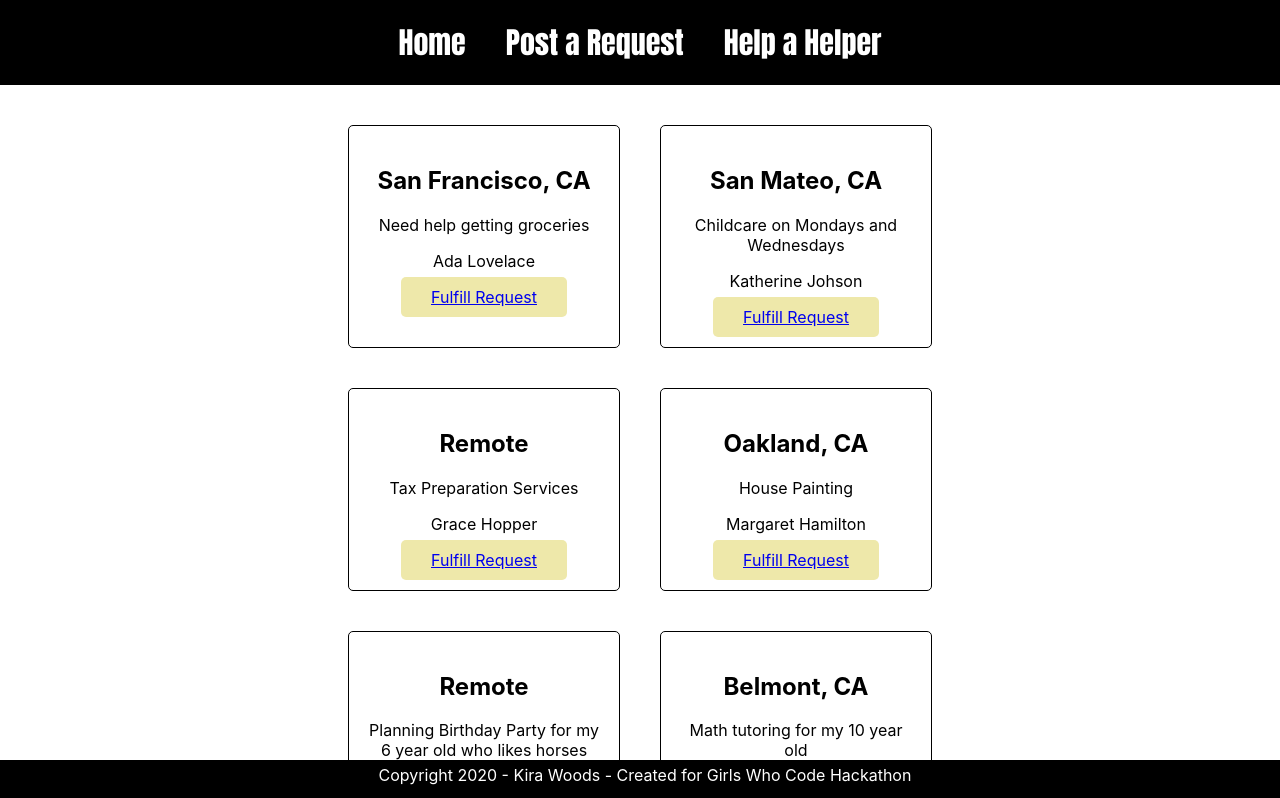
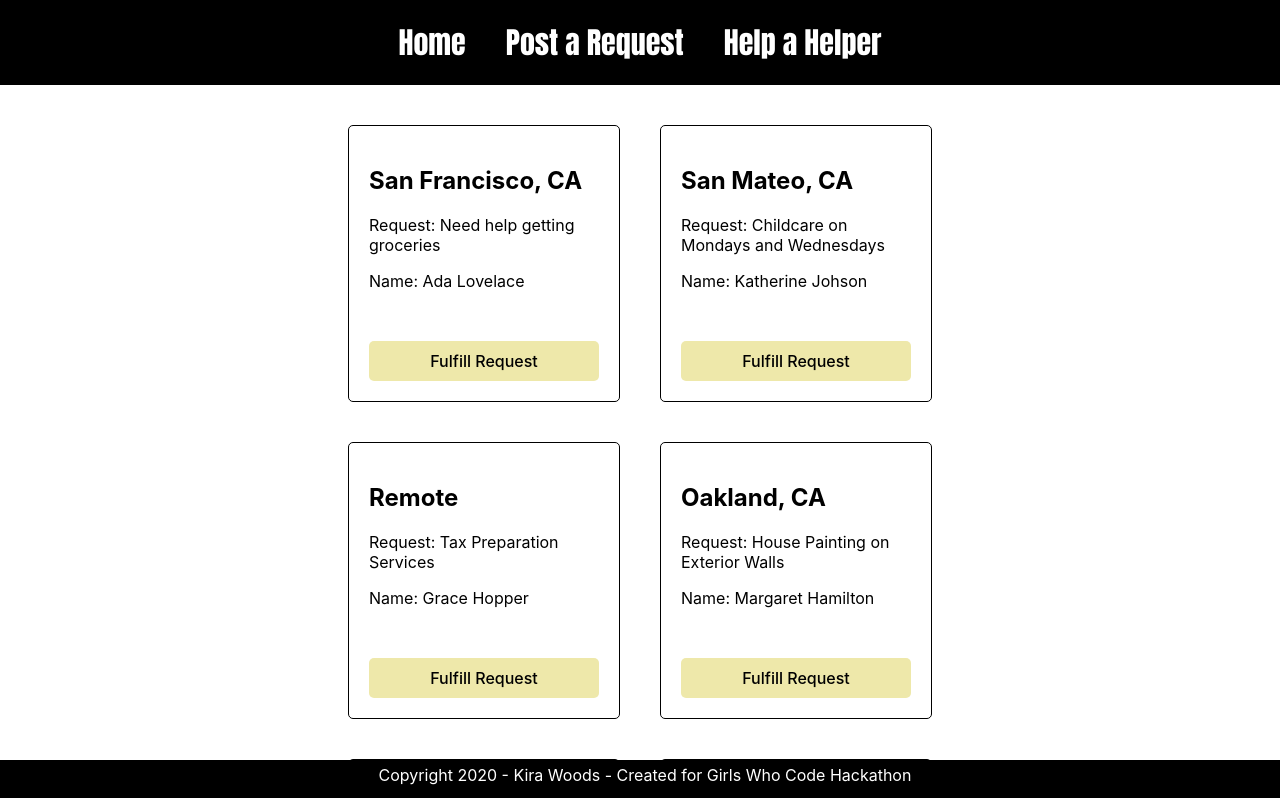
Before and after one commit to kirawoods/helper-helper, a React (Create React App) app: page /helperhelpers in a window 1280 px wide. Shown: the top 798 px of the page. Built offline with nearby package versions, Linux system fonts and the light colour scheme.

Commit message:
updates styling

```diff
--- a/src/components/HelpRequestCard.css
+++ b/src/components/HelpRequestCard.css
@@ -7,9 +7,33 @@
   background-color: white;
 }
 
+.request-container {
+  margin-bottom: 50px;
+}
+
+.location {
+  text-align: left;
+}
+
+.request {
+  text-align: left;
+}
+
+.name {
+  text-align: left;
+}
+
 .fulfill-request-button {
+  text-decoration: none;
+  color: black;
+  font-weight: 500;
   background-color: palegoldenrod;
   border: none;
   border-radius: 5px;
   padding: 10px 30px;
 }
+
+.button-text {
+  color: black;
+  text-decoration: none;
+}
--- a/src/components/HelpRequestCard.js
+++ b/src/components/HelpRequestCard.js
@@ -6,12 +6,16 @@ export function HelpRequestCard(props) {
   return (
     <div className="help-request-card">
       <div>
-        <h2>{props.location}</h2>
-        <p>{props.request}</p>
-        <p>{props.name}</p>
-        <Link to="/message" className="fulfill-request-button">
-          Fulfill Request
-        </Link>
+        <div className="request-container">
+          <h2 className="location">{props.location}</h2>
+          <p className="request">Request: {props.request}</p>
+          <p className="name">Name: {props.name}</p>
+        </div>
+        <div className="fulfill-request-button">
+          <Link to="/message" className="button-text">
+            Fulfill Request
+          </Link>
+        </div>
       </div>
     </div>
   );
--- a/src/components/HelperHelper.css
+++ b/src/components/HelperHelper.css
@@ -1,5 +1,5 @@
 .help-cards-container {
-  margin: 20px 200px;
+  margin: 20px 200px 50px 200px;
   display: flex;
   flex-wrap: wrap;
   justify-content: center;
--- a/src/components/HelperHelper.js
+++ b/src/components/HelperHelper.js
@@ -20,12 +20,12 @@ const helpRequests = [
   },
   {
     location: "Oakland, CA",
-    request: "House Painting",
+    request: "House Painting on Exterior Walls",
     name: "Margaret Hamilton",
   },
   {
     location: "Remote",
-    request: "Planning Birthday Party for my 6 year old who likes horses",
+    request: "Planning birthday party for my 6 year old",
     name: "Pam Hardt-English",
   },
   {
```
